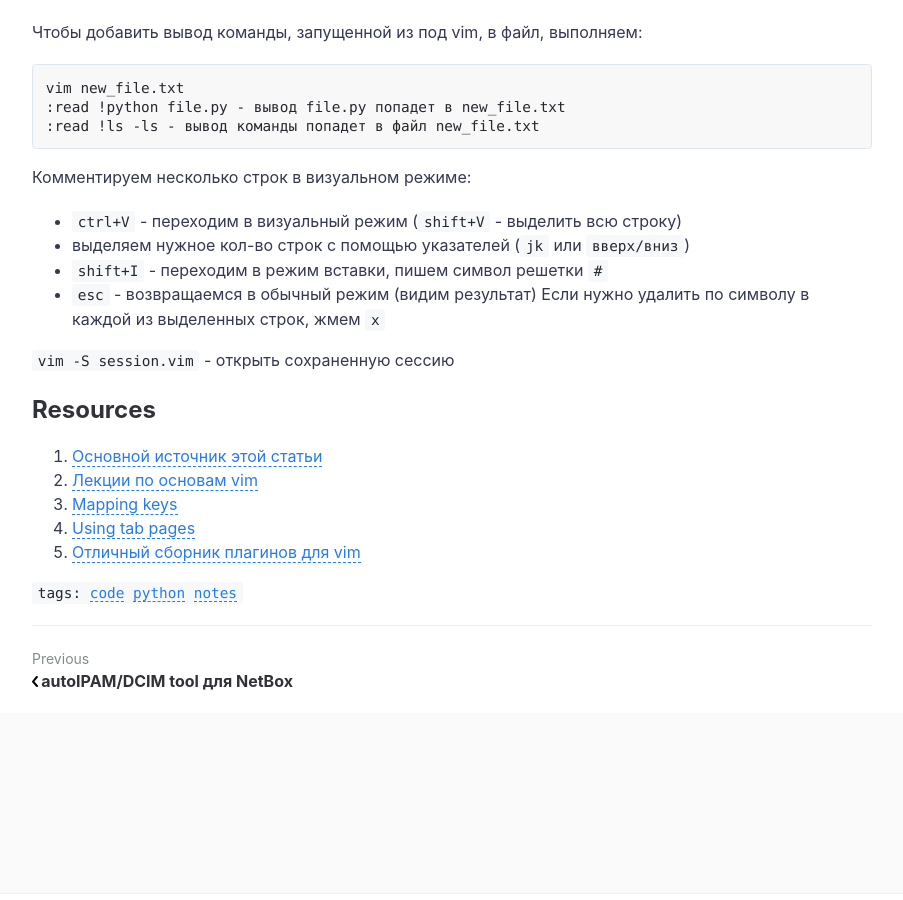
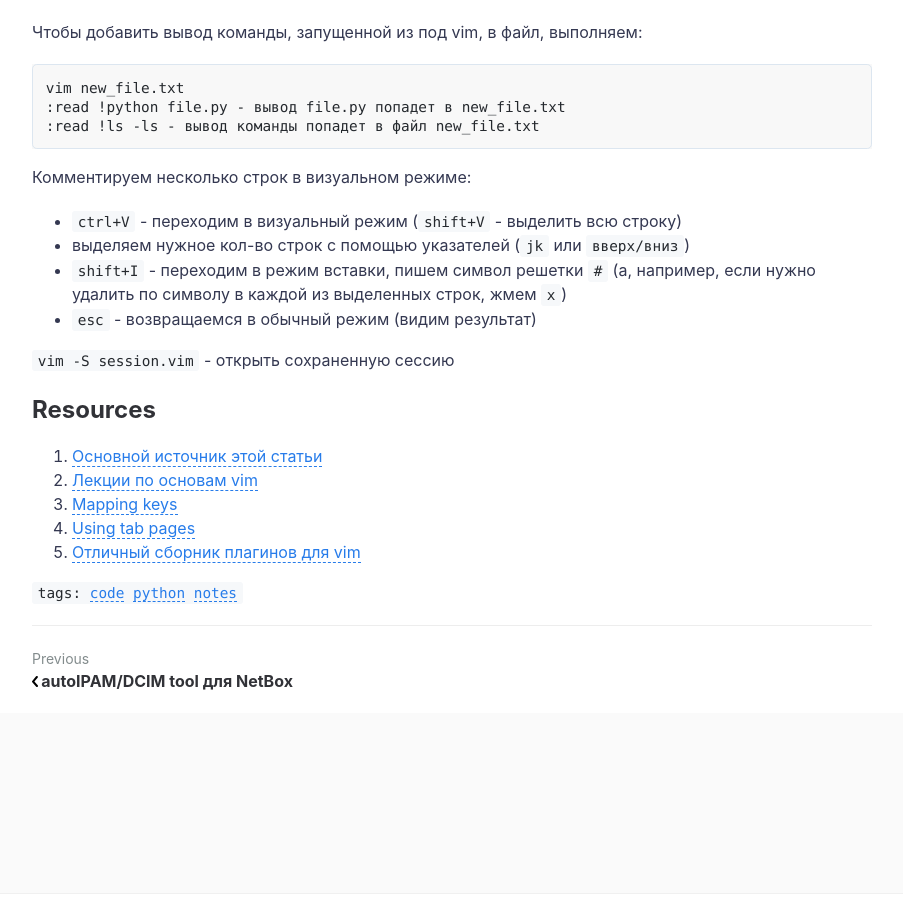
Before and after one commit to netdotwork/netdotwork.github.io, a Jekyll site: the page built from _posts/2020-05-12-vim-python.md, in a window 1280 px wide and 900 px high, scrolled down 14735 px. Shown: the whole window, without its empty margins (188-1091 px from the left). Built offline with Jekyll 4.4.1, drawn with Linux system fonts in a browser that asks for light colours; comment, search, counter and statistics services are not loaded.

Commit message:
Update 2020-05-12-vim-python.md

```diff
--- a/_posts/2020-05-12-vim-python.md
+++ b/_posts/2020-05-12-vim-python.md
@@ -688,9 +688,9 @@ vim new_file.txt
 Комментируем несколько строк в визуальном режиме:
 - `ctrl+V` - переходим в визуальный режим (`shift+V` - выделить всю строку)
 - выделяем нужное кол-во строк с помощью указателей (`jk` или `вверх/вниз`)
-- `shift+I` - переходим в режим вставки, пишем символ решетки `#`
+- `shift+I` - переходим в режим вставки, пишем символ решетки `#` (а, например, если нужно удалить по символу в каждой из выделенных строк, жмем `x`)
 - `esc` - возвращаемся в обычный режим (видим результат)
-Если нужно удалить по символу в каждой из выделенных строк, жмем `x`
+
 
 `vim -S session.vim` - открыть сохраненную сессию
 
```
